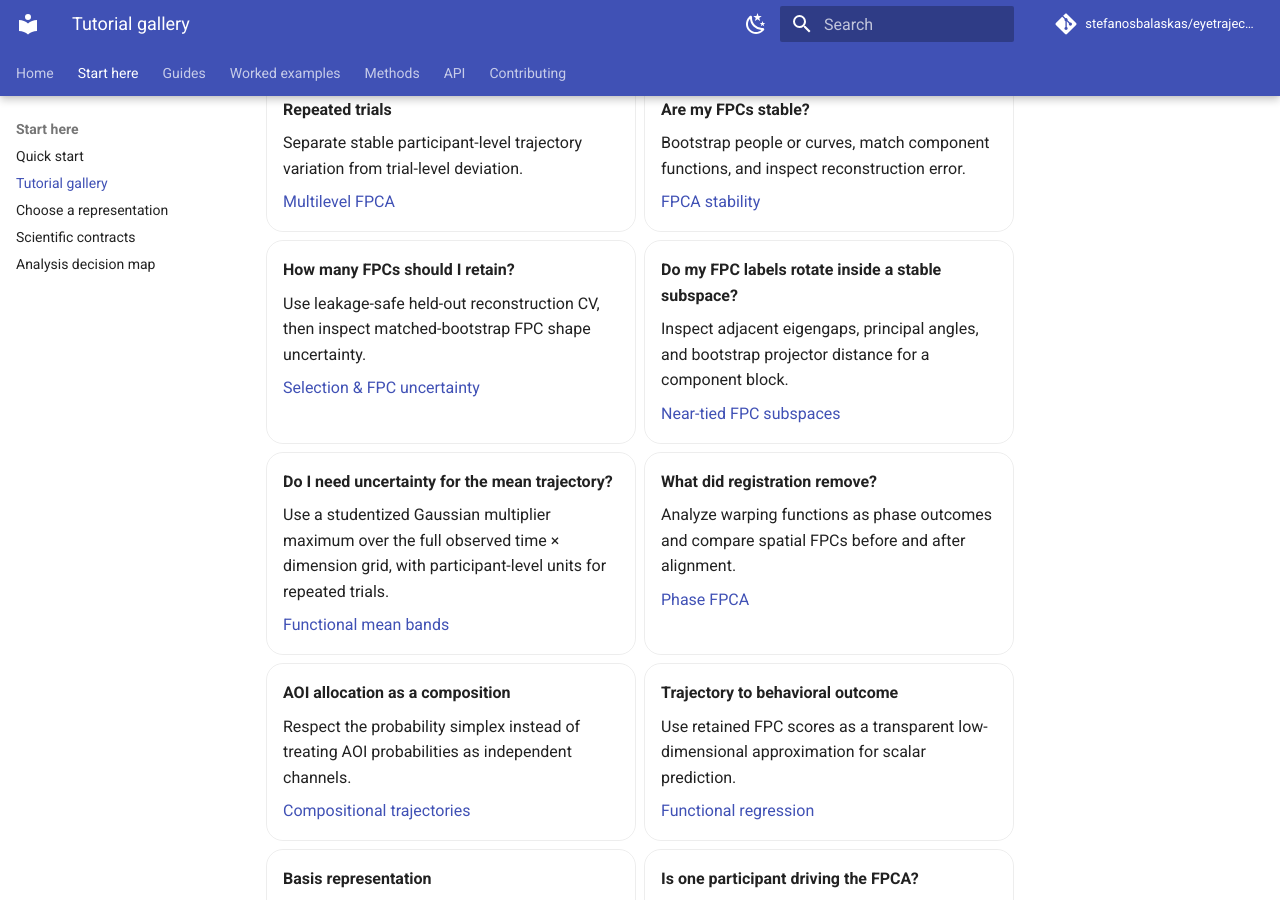
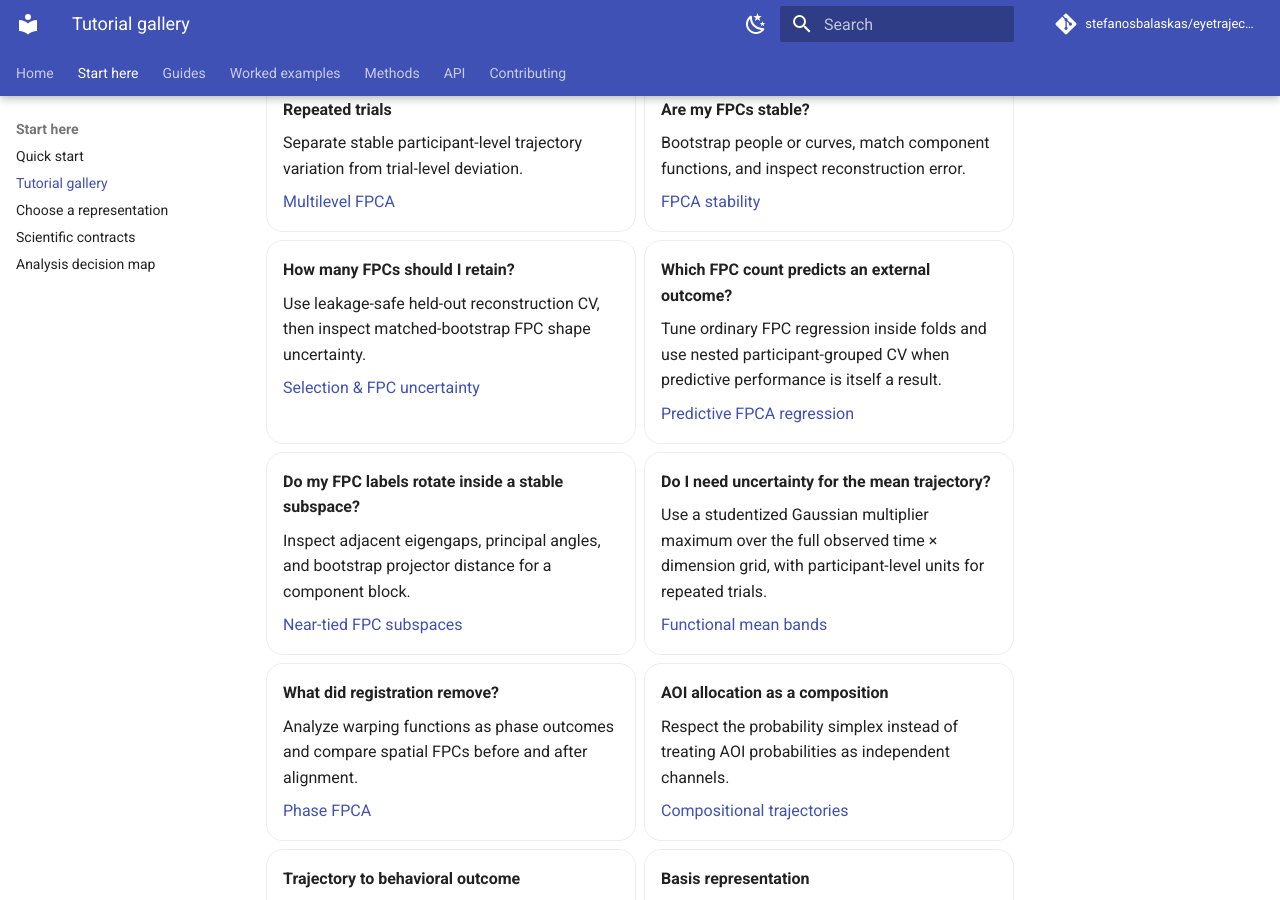
Before and after one commit to stefanosbalaskas/eyetrajectoriespy, an MkDocs documentation site: the page built from docs/tutorials/index.md, in a window 1280 px wide and 900 px high, scrolled down 390 px. Built offline with MkDocs 1.6.1 and Material for MkDocs 9.7.7, drawn with Linux system fonts in a browser that asks for light colours; comment, search, counter and statistics services are not loaded.

Commit message:
Add predictive FPCA regression tutorial route

```diff
--- a/docs/tutorials/index.md
+++ b/docs/tutorials/index.md
@@ -33,6 +33,12 @@ Choose a tutorial by the scientific problem rather than by the function name.
     Use leakage-safe held-out reconstruction CV, then inspect matched-bootstrap FPC shape uncertainty.
 
     [Selection & FPC uncertainty](../examples/fpca-selection-uncertainty.md)
+
+-   **Which FPC count predicts an external outcome?**
+
+    Tune ordinary FPC regression inside folds and use nested participant-grouped CV when predictive performance is itself a result.
+
+    [Predictive FPCA regression](../examples/predictive-fpca-regression.md)
 
 -   **Do my FPC labels rotate inside a stable subspace?**
 
```
